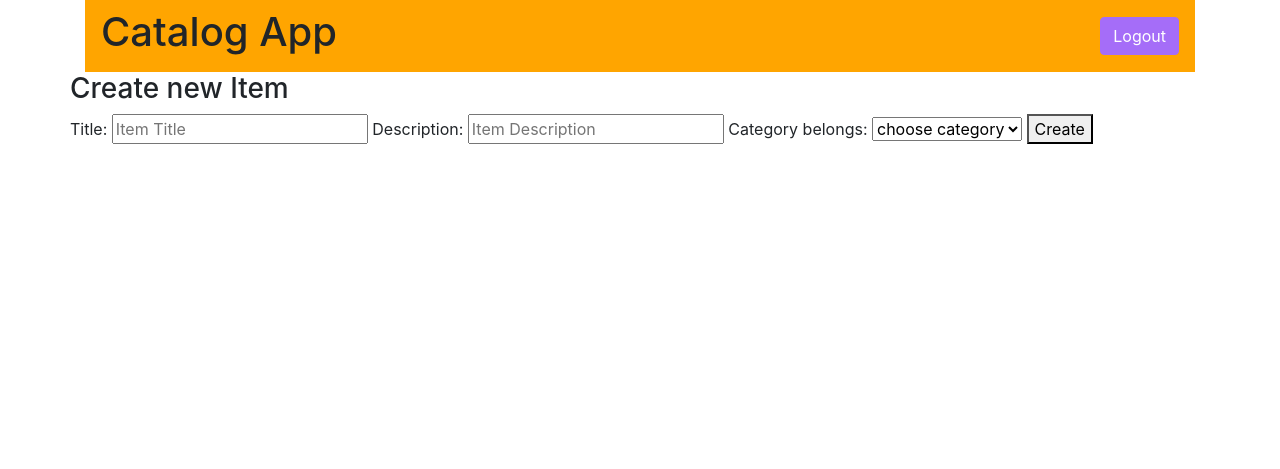
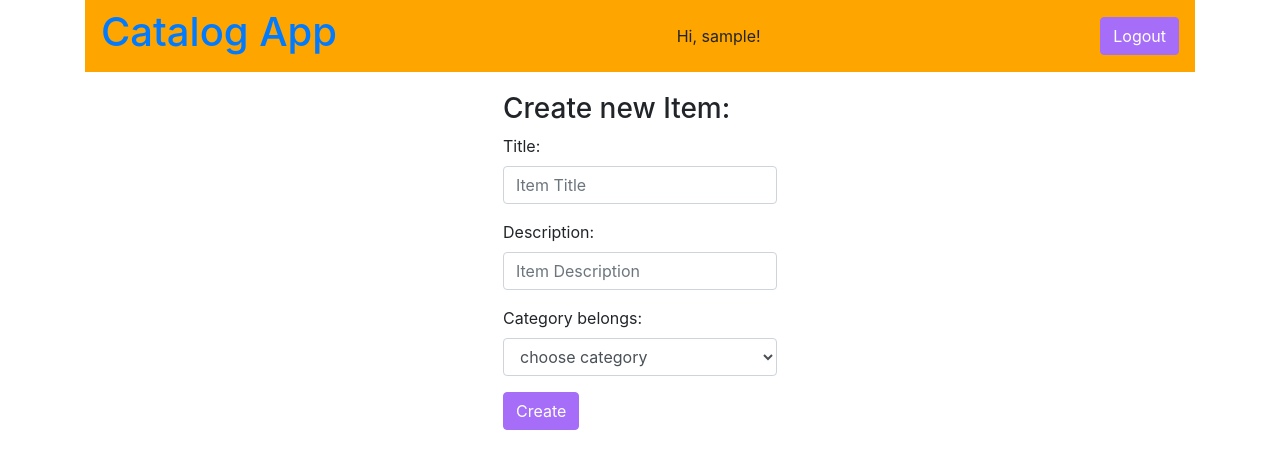
Before and after one commit to sciphymer/FSND-ItemCatalog, a Flask app: page /newItem in a window 1280 px wide. Shown: the top 469 px of the page. Run offline with Flask 2, Linux system fonts and the light colour scheme; the visitor is signed in with stand-in values (Sample User, id 1); some libraries are stand-ins or nearby versions.

Commit message:
updated UI

```diff
--- a/static/styles.css
+++ b/static/styles.css
@@ -1,5 +1,14 @@
 nav{
 	background-color: white;
+}
+
+#newItemForm{
+	margin: 20px auto;
+}
+
+#loginPage{
+	margin: 200px auto;
+	width: 350px;
 }
 
 .navbar-light {
--- a/templates/description.html
+++ b/templates/description.html
@@ -14,8 +14,8 @@
 	{%if 'username' in session %}
 		{% if item.user_id == session['user_id'] %}
 		<div>
-		    <a href="/catalog/{{ category }}/{{ item.title }}/edit">Edit </a>
-		    <a href="/catalog/{{ category }}/{{ item.title }}/delete" methods="POST"> Delete</a>
+		    <a class="btn btn-primary" href="/catalog/{{ category }}/{{ item.title }}/edit" role="button">Edit </a>
+		    <a class="btn btn-danger" href="/catalog/{{ category }}/{{ item.title }}/delete" methods="POST" role="button"> Delete</a>
 		</div>
 		{% endif %}
 	{% endif %}
--- a/templates/header.html
+++ b/templates/header.html
@@ -1,10 +1,11 @@
 <nav class="navbar navbar-light">
 
-	<h1>Catalog App</h1>
+	<h1><a id="header" href="/">Catalog App</a></h1>
 
 	{%if 'username' not in session %}
 	<a class="btn btn-primary" href="{{url_for('showLogin')}}">Login </a>
 	{% else %}
+	<span id="username">Hi, {{session['username']}}!</span>
 	<a class="btn btn-primary" href="{{url_for('logout')}}">Logout </a>
 	{% endif %}
 
--- a/templates/item.html
+++ b/templates/item.html
@@ -7,7 +7,6 @@
 {% block content %}
 <div class="col">
 	<div class="card">
-		<a href="/newItem">Create new Item</a>
 		<h3>
 		    {{ category }} Items ({{itemQty}}
 		    {% if itemQty > 1 %}
@@ -18,7 +17,6 @@
 		</h3>
 		{% for i in items %}
 		    <a class="itemLink" href="/catalog/{{ category }}/{{i.title}}">{{ i.title }}</a>
-		    <br>
 		{% endfor %}
 	</div>
 </div>
--- a/templates/main.html
+++ b/templates/main.html
@@ -11,7 +11,7 @@
 
     <div class="container">
         {% include "header.html" %}
-        <div class=row>
+        <div id="content" class=row>
 
             {% block menu %}
             {% endblock %}
--- a/templates/newItem.html
+++ b/templates/newItem.html
@@ -1,18 +1,26 @@
 {% extends "main.html" %}
 {% block content %}
-<h3>Create new Item</h3>
+<div id="newItemForm">
 <form action="/newItem" method="post">
-    <label for="title">Title:</label>
-    <input type ="text" maxlength="20" name="title" placeholder="Item Title">
-    <label for="description">Description:</label>
-    <input type ="text" maxlength="200" name="description" placeholder="Item Description">
-    <label for="cat_id">Category belongs:</label>
-    <select name="cat_id">
-        <option value="" selected disabled>choose category</option>
-        {% for i in categories %}
-            <option value="{{ i.id }}">{{ i.name }}</option>
-        {% endfor %}
-    </select>
-    <button type="submit" value="submit">Create</button>
+    <h3>Create new Item:</h3>
+    <div class="form-group">
+        <label for="title">Title:</label><br>
+        <input class="form-control type ="text" maxlength="20" name="title" placeholder="Item Title">
+    </div>
+    <div class="form-group">
+        <label for="description">Description:</label><br>
+        <input class="form-control type ="text" maxlength="200" name="description" placeholder="Item Description">
+    </div>
+    <div class="form-group">
+        <label for="cat_id">Category belongs:</label><br>
+        <select class="form-control" name="cat_id">
+            <option value="" selected disabled>choose category</option>
+            {% for i in categories %}
+                <option value="{{ i.id }}">{{ i.name }}</option>
+            {% endfor %}
+        </select>
+    </div>
+    <button class="btn btn-primary" type="submit" value="submit">Create</button>
 </form>
+</div>
 {% endblock %}
--- a/userModel.py
+++ b/userModel.py
@@ -10,7 +10,7 @@ class User(Base):
 	__tablename__ = 'users'
 
 	id = Column(Integer, primary_key=True)
-	username = Column(String(32), index=True)
+	username = Column(String(64), index=True)
 	password_hash = Column(String(64))
 
 	# User Info while login with OAuth
```
Also changed, not shown: templates/deleteItem.html (+7 -5 lines), templates/editItem.html (+7 -10 lines), templates/login3.html (+21 -3 lines).
